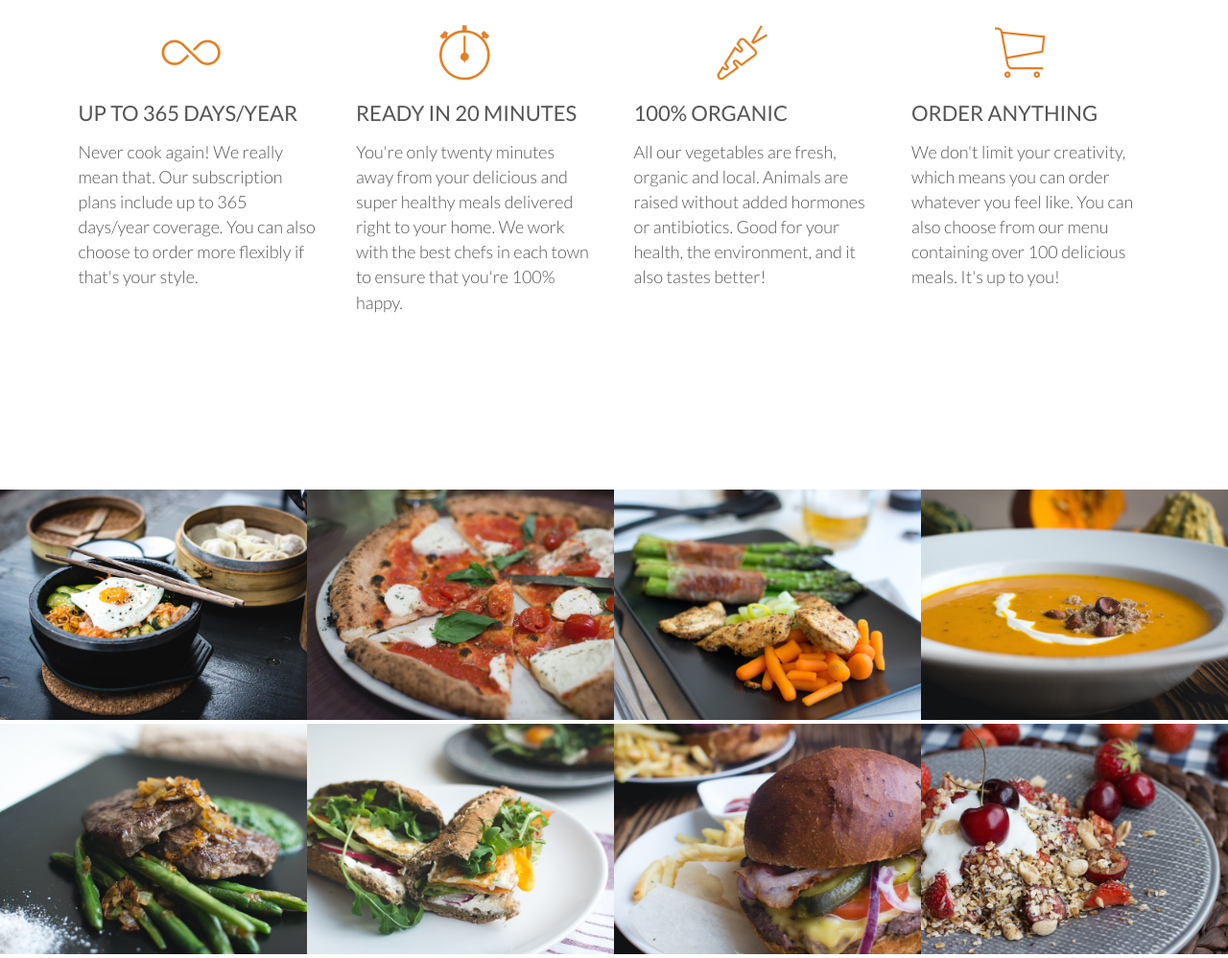
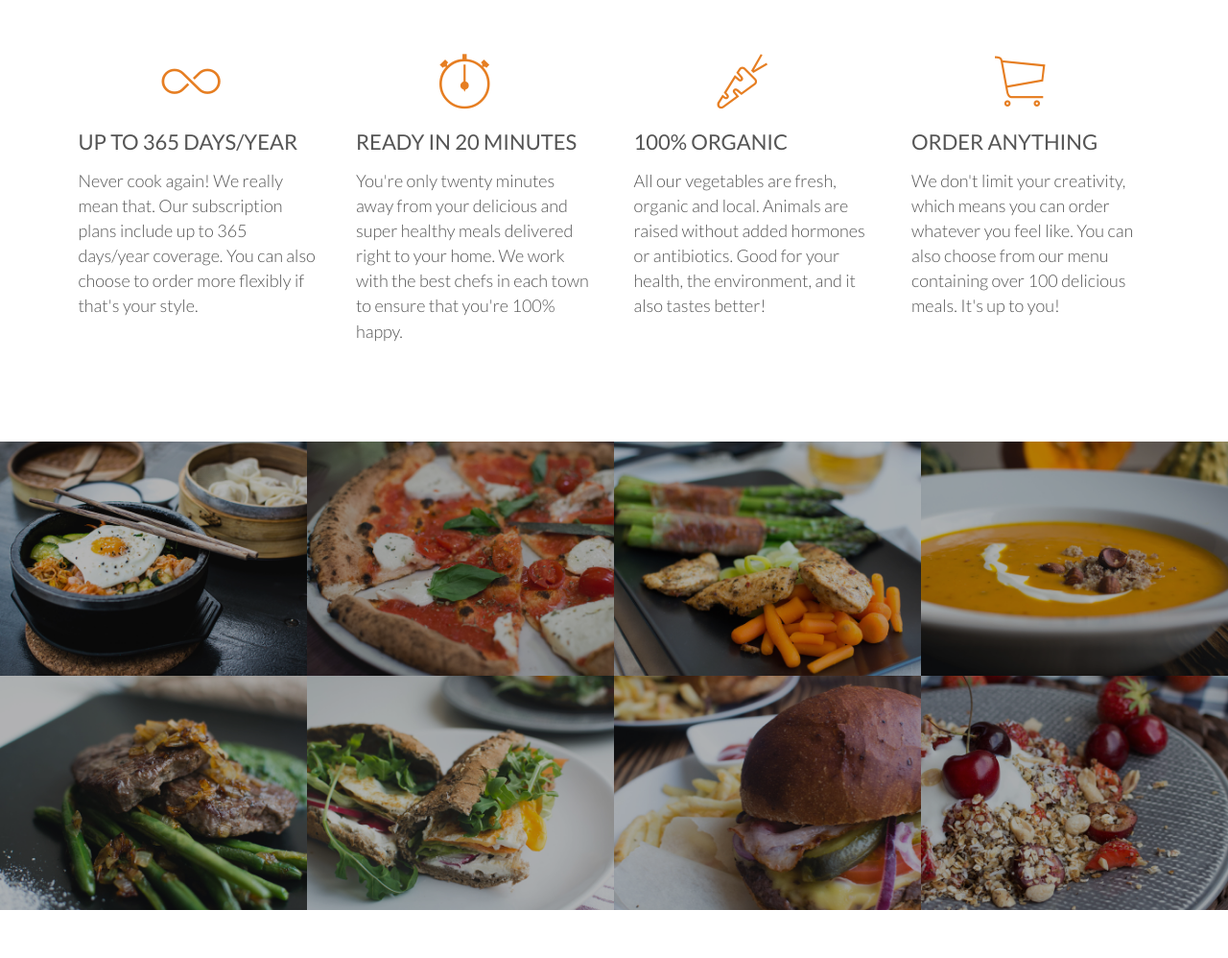
Before and after one commit to MarthaBarahona/HTML5-CSS3, a plain HTML site: page index.html in a window 1280 px wide. Shown: the part 1072-2070 px from the top of the page at 96% size. After the commit the page ends 2020 px from the top, so only its background shows below. Drawn offline with Linux system fonts and the light colour scheme; files whose address does not match are found by name.

Commit message:
estilizado de imagenes en MEALS y Whitespace en FEATURES

```diff
--- a/resources/css/style.css
+++ b/resources/css/style.css
@@ -218,8 +218,20 @@ header{
 }
 
 /*-------------------------------------------------------------------------------*/
+/*FEATURES*/
+/*-------------------------------------------------------------------------------*/
+
+.section-features .long-copy{
+    margin-bottom: 30px;
+}
+
+/*-------------------------------------------------------------------------------*/
 /*MEALS*/
 /*-------------------------------------------------------------------------------*/
+
+.section-meals{
+    padding: 0;
+}
 
 .meals-showcase{
     list-style: none;
@@ -235,10 +247,20 @@ header{
 .meal-photo{
     width: 100%;
     margin: 0;
+    overflow: hidden;
+    background-color: #000;
 }
 
 .meal-photo img{
     /*el ancho de la foto es del ancho de su contenedor*/
+    opacity: 0.7;
     width: 100%;
     height: auto;
+    transform: scale(1.15);
+    transition: transform 0.5s, opacity 0.5s;
 }
+
+.meal-photo img:hover{
+    opacity: 1;
+    transform: scale(1.03);
+}
```
